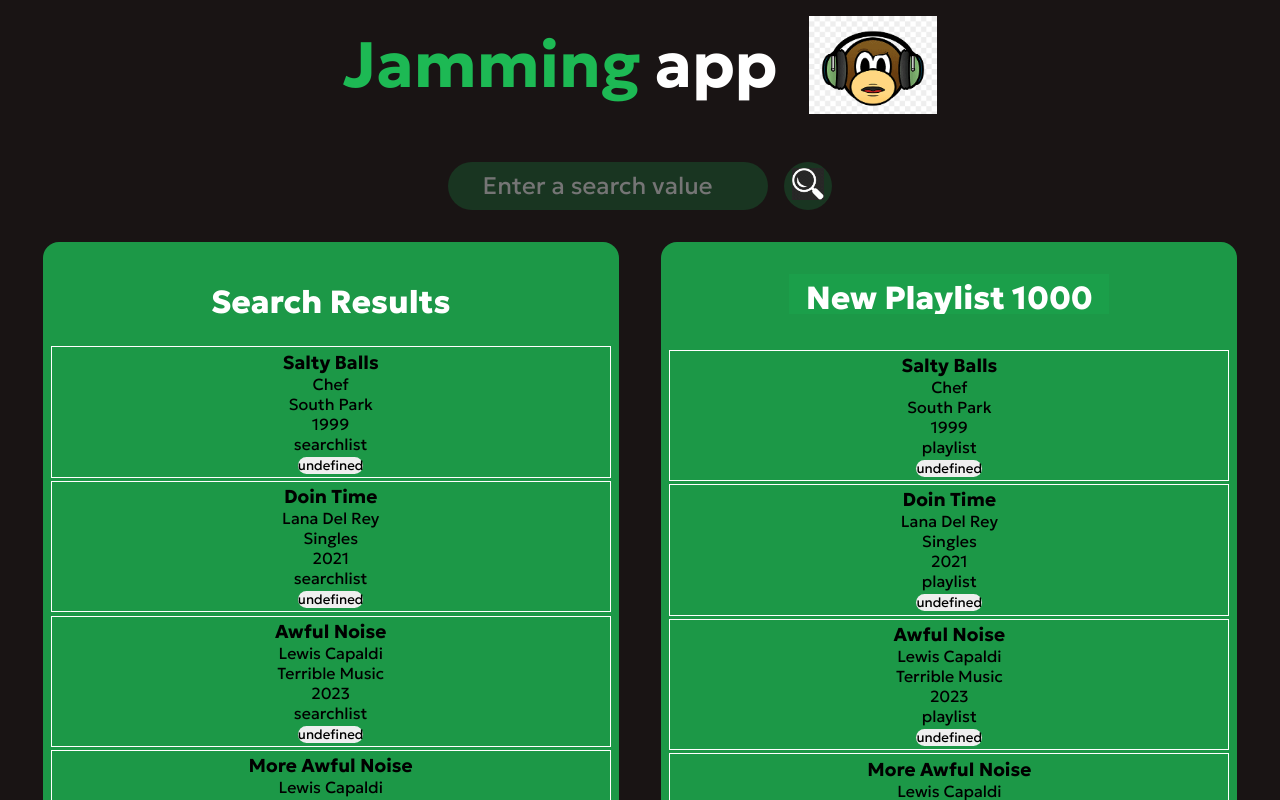
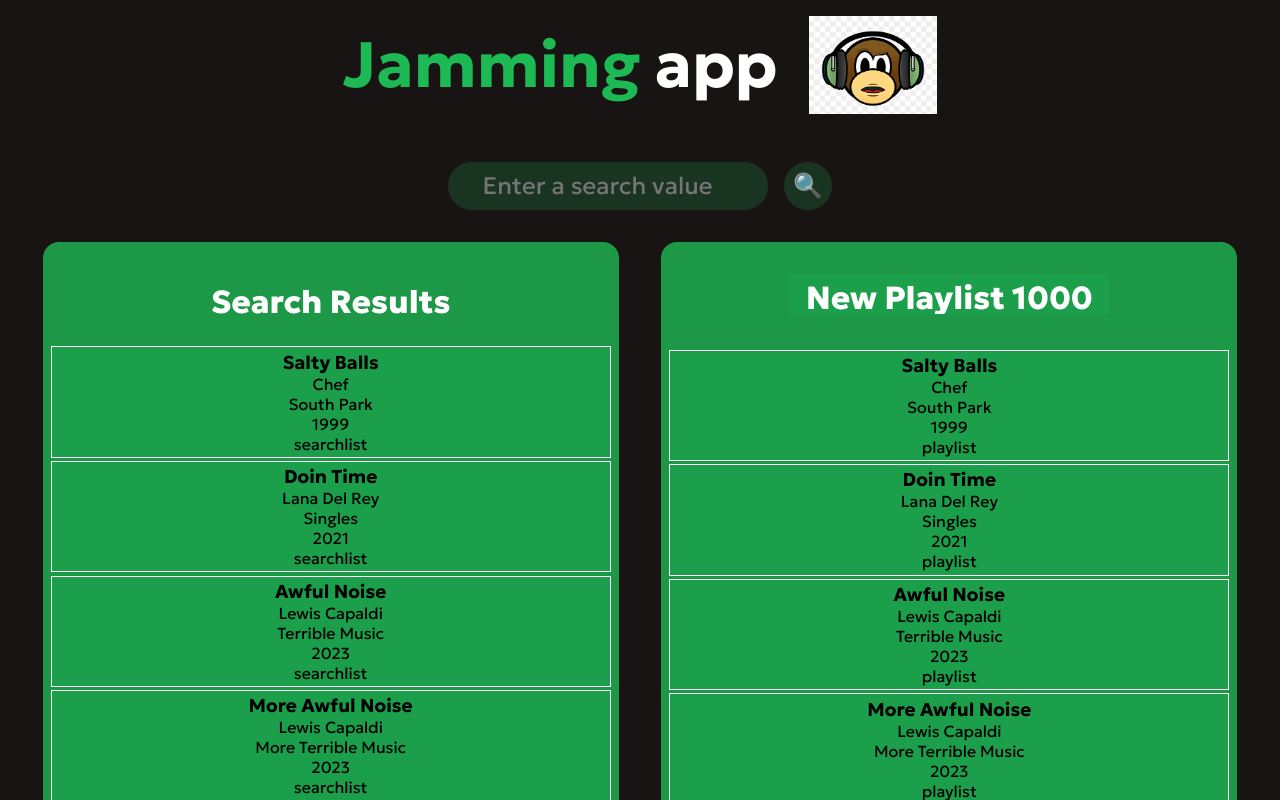
Before and after one commit to jake-t-herman/jammming, a React (Create React App) app: page / in a window 1280 px wide. Shown: the top 800 px of the page. Built offline with nearby package versions, Linux system fonts and the light colour scheme.

Commit message:
updated css for active states. test output for button submit

```diff
--- a/src/Playlist/Playlist.css
+++ b/src/Playlist/Playlist.css
@@ -5,5 +5,9 @@
     height: 2rem;
     margin: 1rem;
     padding: 0 2rem;
+}
 
+#savetoSpotify:active {
+    background-color: #1db954;
+    color: #191414;
 }
--- a/src/Playlist/Playlist.js
+++ b/src/Playlist/Playlist.js
@@ -13,6 +13,10 @@ const Playlist = (props) => {
         return numStr.slice(-4)
     }
 
+    const testclickalert = () => {
+        alert(`playlist saved`)
+    }
+
     return (
         <section className="playlist results">
             <input
@@ -22,8 +26,9 @@ const Playlist = (props) => {
 
                 />
             <TrackList  Tracks={props.playlist}
-                        listType='playlist' />
-            <button id='savetoSpotify'>Save to Spotify</button>
+                        listType='playlist'
+                        onRemove={props.onRemove}/>
+            <button id='savetoSpotify' onClick={testclickalert}>Save to Spotify</button>
         </section>
     )
 
--- a/src/SearchBar/SearchBar.css
+++ b/src/SearchBar/SearchBar.css
@@ -24,8 +24,6 @@ input {
     background-color: rgba(29, 185, 84, 0.2);
 }
 
-.searchBarcontainer img {
-    width: 2rem;
-    height: auto;
-    margin: auto;
+.searchBarcontainer button:active {
+    background-color: rgba(29, 185, 84, 1)
 }
--- a/src/SearchBar/SearchBar.js
+++ b/src/SearchBar/SearchBar.js
@@ -9,24 +9,27 @@ const SearchBar = (props) => {
         setsearchVal(e.target.value);
     };
 
-    const logger = () => {
+    const handleSubmit = (e) => {
+        e.preventDefault();
         alert(searchVal)
+        setsearchVal('')
     }
 
     return (
-        <section className='searchBarcontainer'>
+        <form className='searchBarcontainer' onSubmit={handleSubmit}>
                      <input type ='search'
                             placeholder = 'Enter a search value'
                             id="searchbar"
-                            onChange = {handleChange} />
+                            onChange = {handleChange}
+                            value={searchVal} />
 
 
                 <button
+                    style={{fontSize: '1.5rem'}}
+                    type='submit'>🔍
 
-                    onClick = {logger}>
-                        <img src={magnifier}></img>
                 </button>
-        </section>
+        </form>
     );
 }
 
--- a/src/SearchResults/SearchResults.js
+++ b/src/SearchResults/SearchResults.js
@@ -23,7 +23,8 @@ const SearchResults = (props) => {
         <section className="search results">
             <h2 className='title'>Search Results</h2>
             <TrackList  Tracks={props.Searchresults}
-                        listType='searchlist'/>
+                        listType='searchlist'
+                        onAdd={props.onAdd}/>
             {//<div>{ResultsList}</div>
 }
         </section>
--- a/src/Track/Track.css
+++ b/src/Track/Track.css
@@ -0,0 +1,7 @@
+.Track {
+    background-color: rgba(29, 185, 84, 0.2);
+}
+
+.Track:active {
+    background-color: rgba(29, 185, 84, 1)
+}
--- a/src/Track/Track.js
+++ b/src/Track/Track.js
@@ -5,10 +5,22 @@ import testdata from '../TESTDATA'
 
 
 const Track = props => {
-    const ListButton = props => {
-        if (props.listType === 'searchlist') {
-            return 'Add to Playlist'
-        } else {return typeof props.listType};
+
+    const addTrack = () => {
+          props.onAdd(props.track);
+        };
+
+      const removeTrack = () => {
+          props.onRemove(props.track);
+        };
+
+
+    const playlistButton = () => {
+        if(props.isRemove) {
+            return <button className='addRemove' onClick={removeTrack}>Remove from Playlist</button>
+
+        }
+        return <button className='addRemove' onClick={addTrack}>Add to Playlist</button>
     };
 
     return (
@@ -18,7 +30,7 @@ const Track = props => {
         <p>{props.track.album}</p>
         <p>{props.track.Year}</p>
         <p>{props.listType}</p>
-    <button>{ListButton(props.listType)}</button>
+        {playlistButton}
     </div>
 
 )
--- a/src/Tracklist/Tracklist.js
+++ b/src/Tracklist/Tracklist.js
@@ -8,7 +8,9 @@ const TrackList = props => {
             return (
               <Track    track={track}
                         key={track.id}
-                        listType={props.listType} />
+                        listType={props.listType}
+                        onAdd={props.onAdd}
+                        onRemove={props.onRemove} />
             );
           })}
         </div>
```
Lines whose indentation alone changed are shown as unchanged.
